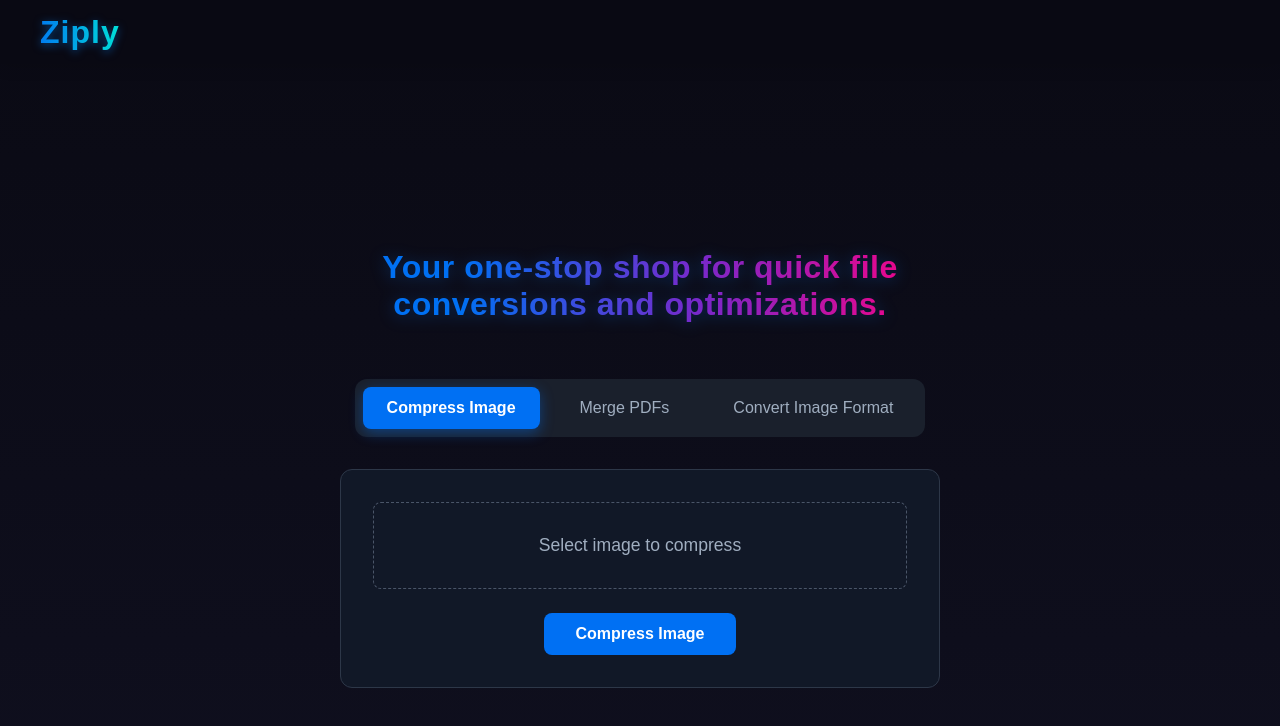
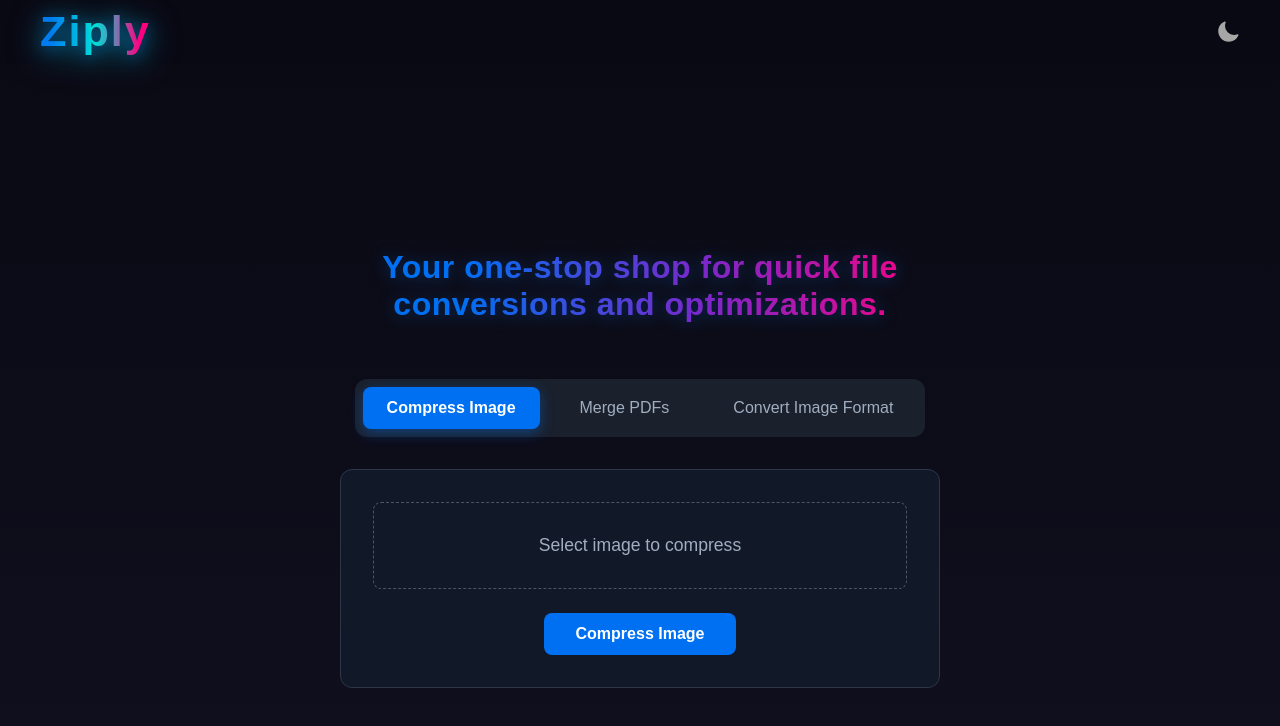
Before and after one commit to terminator2299/Ziply, a Next.js app in the folder client/: page / in a window 1280 px wide. Shown: the top 726 px of the page. Built offline with nearby package versions, Linux system fonts and the light colour scheme.

Commit message:
feat: implement theme switching and enhance branding

```diff
--- a/client/app/globals.css
+++ b/client/app/globals.css
@@ -2,12 +2,21 @@
   --max-width: 1100px;
   --border-radius: 12px;
 
+  /* Dark Theme (Default) */
   --foreground-rgb: 255, 255, 255;
   --background-start-rgb: 10, 10, 20;
   --background-end-rgb: 15, 15, 30;
-
   --primary-glow: #0070f3;
   --secondary-glow: #142031;
+  --tab-bg: #1a202c;
+  --tab-color: #a0aec0;
+  --form-bg: #111827;
+  --form-border: #2d3748;
+  --input-bg: #2d3748;
+  --input-border: #4a5568;
+  --input-color: white;
+  --brand-text: #fff;
+  --tagline-color: #a0aec0;
 
   --tile-start-rgb: 2, 5, 10;
   --tile-end-rgb: 20, 25, 40;
@@ -25,6 +34,24 @@
   --callout-border-rgb: 108, 108, 108;
   --card-rgb: 180, 180, 180;
   --card-border-rgb: 100, 100, 100;
+}
+
+[data-theme="light"] {
+  /* Light Theme */
+  --foreground-rgb: 0, 0, 0;
+  --background-start-rgb: 240, 242, 245;
+  --background-end-rgb: 220, 225, 230;
+  --primary-glow: #005bb5;
+  --secondary-glow: #e0e5ec;
+  --tab-bg: #e2e8f0;
+  --tab-color: #4a5568;
+  --form-bg: #ffffff;
+  --form-border: #cbd5e0;
+  --input-bg: #edf2f7;
+  --input-border: #cbd5e0;
+  --input-color: #2d3748;
+  --brand-text: #000;
+  --tagline-color: #4a5568;
 }
 
 @media (prefers-color-scheme: dark) {
@@ -51,6 +78,7 @@ body {
   font-family: Arial, Helvetica, sans-serif;
   -webkit-font-smoothing: antialiased;
   -moz-osx-font-smoothing: grayscale;
+  transition: background 0.3s ease, color 0.3s ease;
 }
 
 * {
--- a/client/app/layout.tsx
+++ b/client/app/layout.tsx
@@ -1,20 +1,13 @@
 import type { Metadata } from "next";
-import { Geist, Geist_Mono } from "next/font/google";
+import { Inter } from "next/font/google";
 import "./globals.css";
+import { ThemeProvider } from "../components/ThemeProvider";
 
-const geistSans = Geist({
-  variable: "--font-geist-sans",
-  subsets: ["latin"],
-});
-
-const geistMono = Geist_Mono({
-  variable: "--font-geist-mono",
-  subsets: ["latin"],
-});
+const inter = Inter({ subsets: ["latin"] });
 
 export const metadata: Metadata = {
-  title: "Create Next App",
-  description: "Generated by create next app",
+  title: "Ziply - Modern File Tools",
+  description: "Compress images, merge PDFs, and convert file formats with ease.",
 };
 
 export default function RootLayout({
@@ -23,9 +16,11 @@ export default function RootLayout({
   children: React.ReactNode;
 }>) {
   return (
-    <html lang="en">
-      <body className={`${geistSans.variable} ${geistMono.variable}`}>
-        {children}
+    <html lang="en" suppressHydrationWarning>
+      <body className={inter.className}>
+        <ThemeProvider>
+          {children}
+        </ThemeProvider>
       </body>
     </html>
   );
--- a/client/app/page.module.css
+++ b/client/app/page.module.css
@@ -4,24 +4,31 @@
   left: 0;
   width: 100vw;
   height: 64px;
-  background: rgba(10, 10, 20, 0.95);
+  background: rgba(var(--background-start-rgb), 0.85);
+  backdrop-filter: blur(10px);
   display: flex;
   align-items: center;
+  justify-content: space-between;
   z-index: 100;
   box-shadow: 0 2px 16px 0 rgba(0,0,0,0.12);
+  padding: 0 2.5rem;
 }
 
 .brand {
-  font-size: 2rem;
-  font-weight: 800;
-  letter-spacing: 1px;
-  margin-left: 2.5rem;
-  background: linear-gradient(90deg, #007cf0, #00dfd8);
+  font-size: 2.7rem;
+  font-weight: 900;
+  letter-spacing: 2px;
+  background: linear-gradient(90deg, #007cf0 10%, #00dfd8 50%, #ff0080 90%);
   -webkit-background-clip: text;
   -webkit-text-fill-color: transparent;
   background-clip: text;
   text-fill-color: transparent;
-  filter: drop-shadow(0 2px 4px #007cf088);
+  filter: drop-shadow(0 4px 16px #00dfd888) drop-shadow(0 2px 8px #007cf088);
+  line-height: 1.1;
+}
+
+.themeSwitcherContainer {
+  /* Positioned by flexbox in .topBar */
 }
 
 .page {
@@ -78,9 +85,10 @@
 .tabContainer {
   display: flex;
   gap: 1rem;
-  background-color: #1a202c; /* A dark gray for tab background */
+  background-color: var(--tab-bg);
   padding: 0.5rem;
   border-radius: var(--border-radius);
+  transition: background-color 0.3s ease;
 }
 
 .tabButton {
@@ -88,7 +96,7 @@
   border-radius: 8px;
   border: none;
   background-color: transparent;
-  color: #a0aec0;
+  color: var(--tab-color);
   cursor: pointer;
   font-size: 1rem;
   font-weight: 500;
@@ -104,31 +112,33 @@
 }
 
 .formContainer {
-  background-color: #111827; /* A slightly lighter dark for form card */
+  background-color: var(--form-bg);
   padding: 2rem;
   border-radius: var(--border-radius);
-  border: 1px solid #2d3748;
+  border: 1px solid var(--form-border);
   width: 100%;
   display: flex;
   flex-direction: column;
   gap: 1.5rem;
+  transition: background-color 0.3s ease, border-color 0.3s ease;
 }
 
 .formatSelector {
   display: flex;
   align-items: center;
   gap: 1rem;
-  color: #a0aec0;
+  color: var(--tagline-color);
 }
 
 .formatSelector select {
-  background-color: #2d3748;
-  color: white;
-  border: 1px solid #4a5568;
+  background-color: var(--input-bg);
+  color: var(--input-color);
+  border: 1px solid var(--input-border);
   border-radius: 8px;
   padding: 0.5rem 1rem;
   font-size: 1rem;
   cursor: pointer;
+  transition: background-color 0.3s ease, border-color 0.3s ease;
 }
 
 .form {
@@ -148,13 +158,13 @@
 }
 
 .fileInputLabel {
-  border: 1px dashed #4a5568;
+  border: 1px dashed var(--input-border);
   border-radius: 8px;
   padding: 2rem;
   text-align: center;
   cursor: pointer;
   width: 100%;
-  color: #a0aec0;
+  color: var(--tagline-color);
   transition: all 0.2s;
 }
 
--- a/client/app/page.tsx
+++ b/client/app/page.tsx
@@ -3,6 +3,7 @@
 // This file should be renamed to page.client.tsx to enable Client Component features.
 import { useState } from "react";
 import styles from "./page.module.css";
+import { ThemeSwitcher } from "../components/ThemeSwitcher";
 
 const TABS = [
   { label: "Compress Image", key: "compress" },
@@ -150,6 +151,9 @@ export default function Home() {
     <div className={styles.page}>
       <header className={styles.topBar}>
         <span className={styles.brand}>Ziply</span>
+        <div className={styles.themeSwitcherContainer}>
+          <ThemeSwitcher />
+        </div>
       </header>
       <main className={styles.main}>
         <div className={styles.tagline}>
--- /dev/null
+++ b/client/components/ThemeProvider.tsx
@@ -0,0 +1,46 @@
+'use client';
+
+import { createContext, useState, useContext, useEffect } from 'react';
+
+type Theme = 'dark' | 'light';
+
+type ThemeContextType = {
+  theme: Theme;
+  toggleTheme: () => void;
+};
+
+const ThemeContext = createContext<ThemeContextType | undefined>(undefined);
+
+export const ThemeProvider = ({ children }: { children: React.ReactNode }) => {
+  const [theme, setTheme] = useState<Theme>('dark');
+
+  useEffect(() => {
+    const storedTheme = localStorage.getItem('theme') as Theme | null;
+    if (storedTheme) {
+      setTheme(storedTheme);
+    }
+  }, []);
+
+  useEffect(() => {
+    document.documentElement.setAttribute('data-theme', theme);
+    localStorage.setItem('theme', theme);
+  }, [theme]);
+
+  const toggleTheme = () => {
+    setTheme((prevTheme) => (prevTheme === 'light' ? 'dark' : 'light'));
+  };
+
+  return (
+    <ThemeContext.Provider value={{ theme, toggleTheme }}>
+      {children}
+    </ThemeContext.Provider>
+  );
+};
+
+export const useTheme = () => {
+  const context = useContext(ThemeContext);
+  if (context === undefined) {
+    throw new Error('useTheme must be used within a ThemeProvider');
+  }
+  return context;
+};
--- /dev/null
+++ b/client/components/ThemeSwitcher.tsx
@@ -0,0 +1,40 @@
+'use client';
+
+import { useTheme } from './ThemeProvider';
+import { SunIcon, MoonIcon } from '@heroicons/react/24/solid';
+import { useEffect, useState } from 'react';
+
+export const ThemeSwitcher = () => {
+  const { theme, toggleTheme } = useTheme();
+  const [mounted, setMounted] = useState(false);
+
+  useEffect(() => {
+    setMounted(true);
+  }, []);
+
+  if (!mounted) {
+    return null;
+  }
+
+  return (
+    <button
+      onClick={toggleTheme}
+      style={{
+        background: 'none',
+        border: 'none',
+        cursor: 'pointer',
+        color: 'white',
+        display: 'flex',
+        alignItems: 'center',
+        justifyContent: 'center',
+      }}
+      aria-label="Toggle theme"
+    >
+      {theme === 'light' ? (
+        <SunIcon style={{ width: 24, height: 24, color: '#FDB813' }} />
+      ) : (
+        <MoonIcon style={{ width: 24, height: 24, color: '#A6A6A6' }} />
+      )}
+    </button>
+  );
+};
--- a/client/package.json
+++ b/client/package.json
@@ -9,6 +9,7 @@
     "lint": "next lint"
   },
   "dependencies": {
+    "@heroicons/react": "^2.2.0",
     "cors": "^2.8.5",
     "express": "^5.1.0",
     "multer": "^2.0.1",
```
Also changed, not shown: 1 other file (tests, documents, lock files or other folders).
